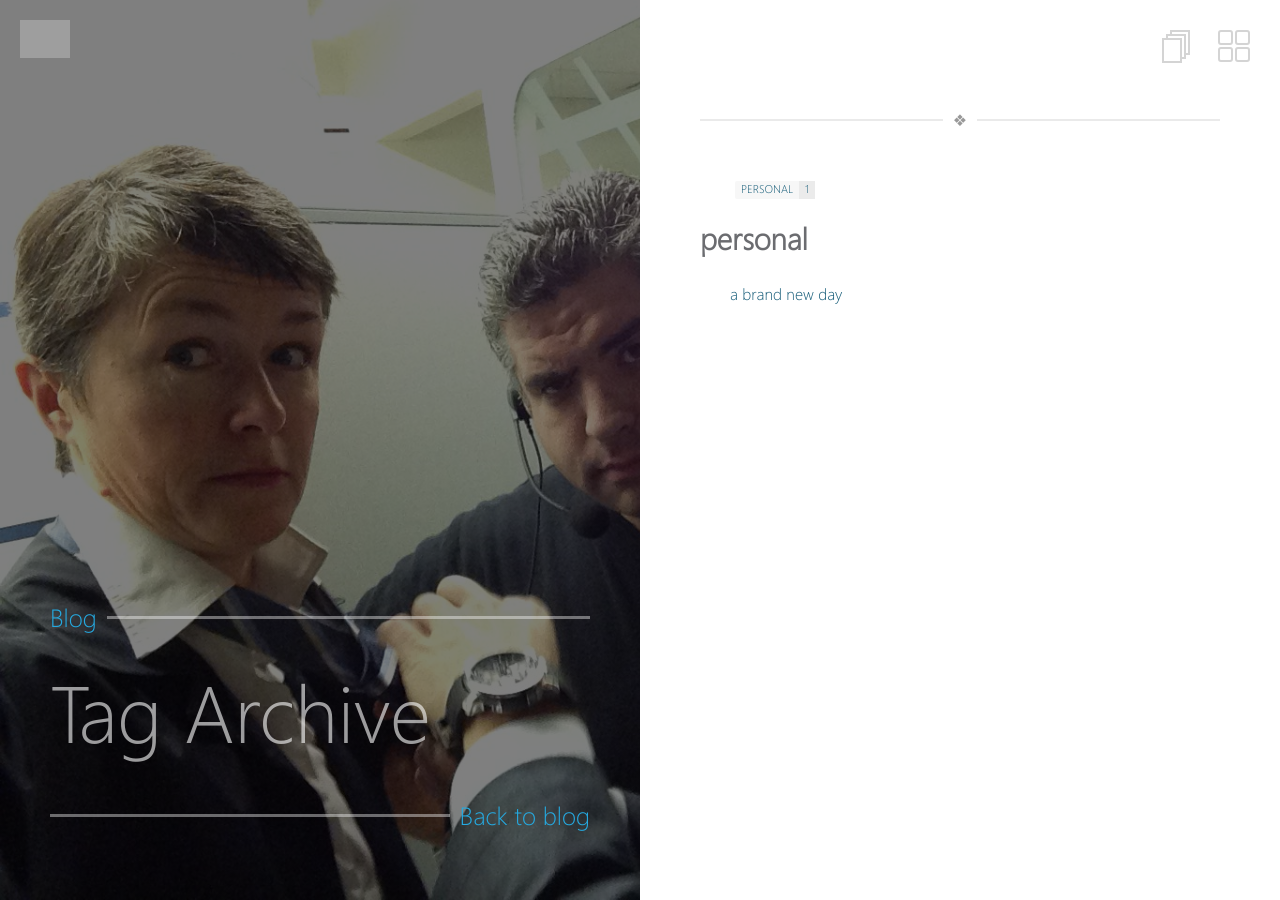
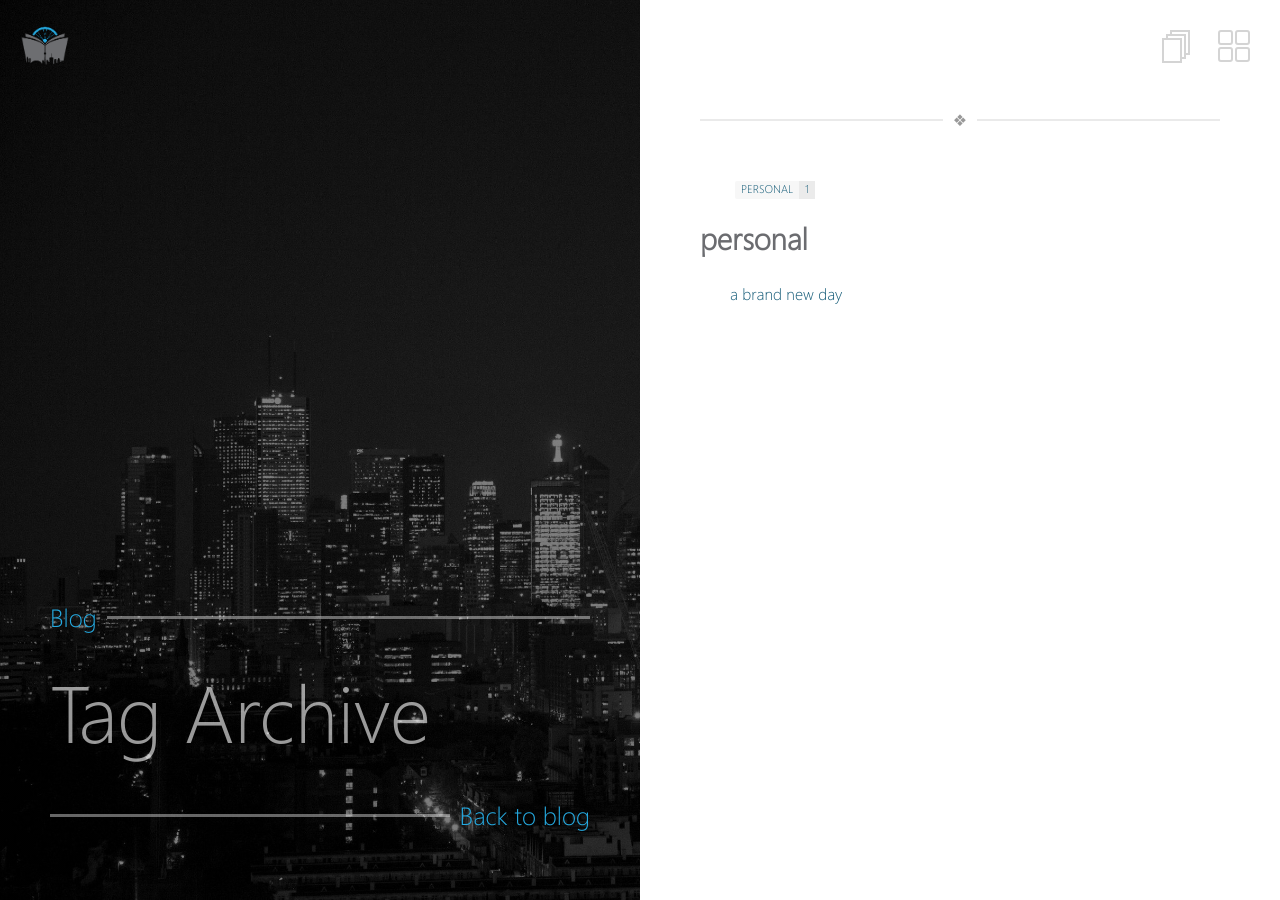
Before and after one commit to janetjoywilson/janetjoywilson.github.io, a Jekyll site: the page built from _pages/tags.md, in a window 1280 px wide. Built offline with Jekyll 4.4.1, drawn with Linux system fonts in a browser that asks for light colours.

Commit message:
image updates

```diff
--- a/_config.yml
+++ b/_config.yml
@@ -9,7 +9,7 @@
 background:
   homepage: images/home.png                           # this image will be shown on homepage's left block
   post-list: images/bookshelf.jpg                     # this image will be shown on post list page
-  default-post: images/global_ties.jpg                # this image will be shown when post's front matter doesn't specify any image
+  default-post: images/toronto.jpg                    # this image will be shown when post's front matter doesn't specify any image
 
 # Jekyll
 permalink:          /:title/
--- a/_layouts/page.html
+++ b/_layouts/page.html
@@ -9,7 +9,7 @@
 
     <div class="block-left">
       <div class="content">
-        <a href="{{ site.url }}" class="logo"><img src="{{ site.url }}/images/{{ site.logo }}"></a>
+        <a href="{{ site.url }}" class="logo"><img src="{{ site.url }}/images/{{ site.logo | replace: '.', '-small.' }}"></a>
         <div class="post-title-section">
           <div class="section-line">Blog</div>
           <h1 class="section-title">{{ page.title | markdownify | remove: "<p>" | remove: "</p>" }}</h1>
--- a/_layouts/post.html
+++ b/_layouts/post.html
@@ -9,7 +9,7 @@
 
     <div class="block-left">
       <div class="content">
-        <a href="{{ site.url }}" class="logo"><img src="{{ site.url }}/images/{{ site.logo }}"></a>
+        <a href="{{ site.url }}" class="logo"><img src="{{ site.url }}/images/{{ site.logo | replace: '.', '-small.' }}"></a>
         <div class="post-title-section">
           <div class="section-line">Blog</div>
           <h1 class="section-title">{{ page.title | markdownify | remove: "<p>" | remove: "</p>" }}</h1>
```
Also changed, not shown: images/toronto.jpg (added).
